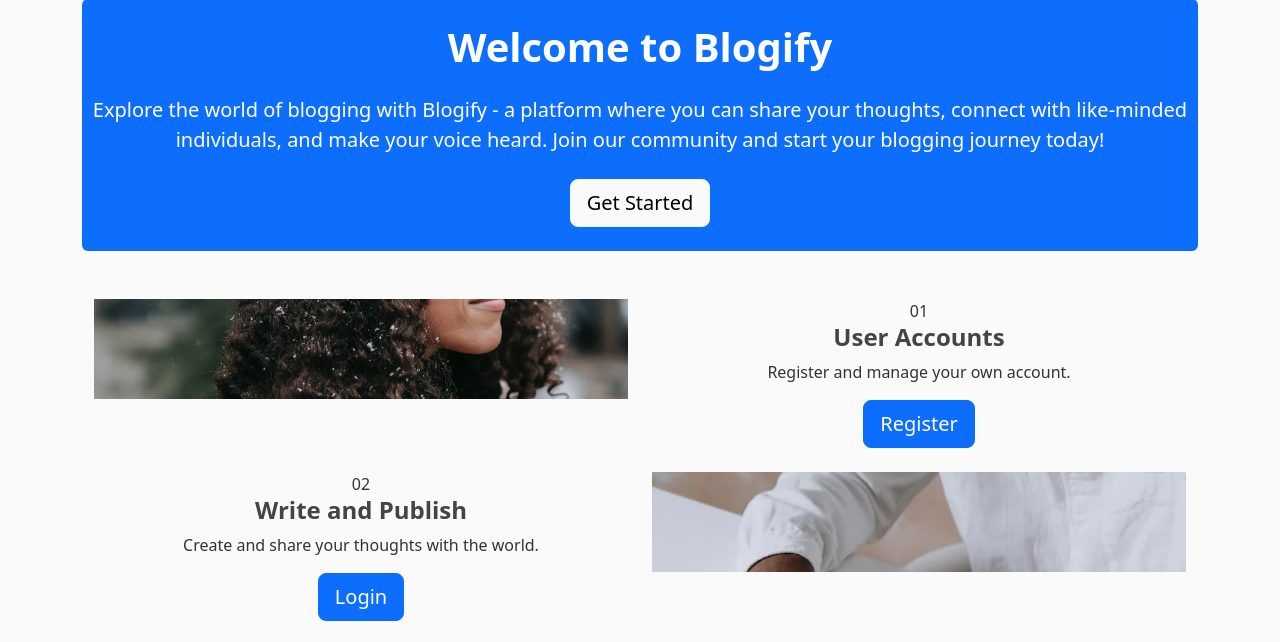
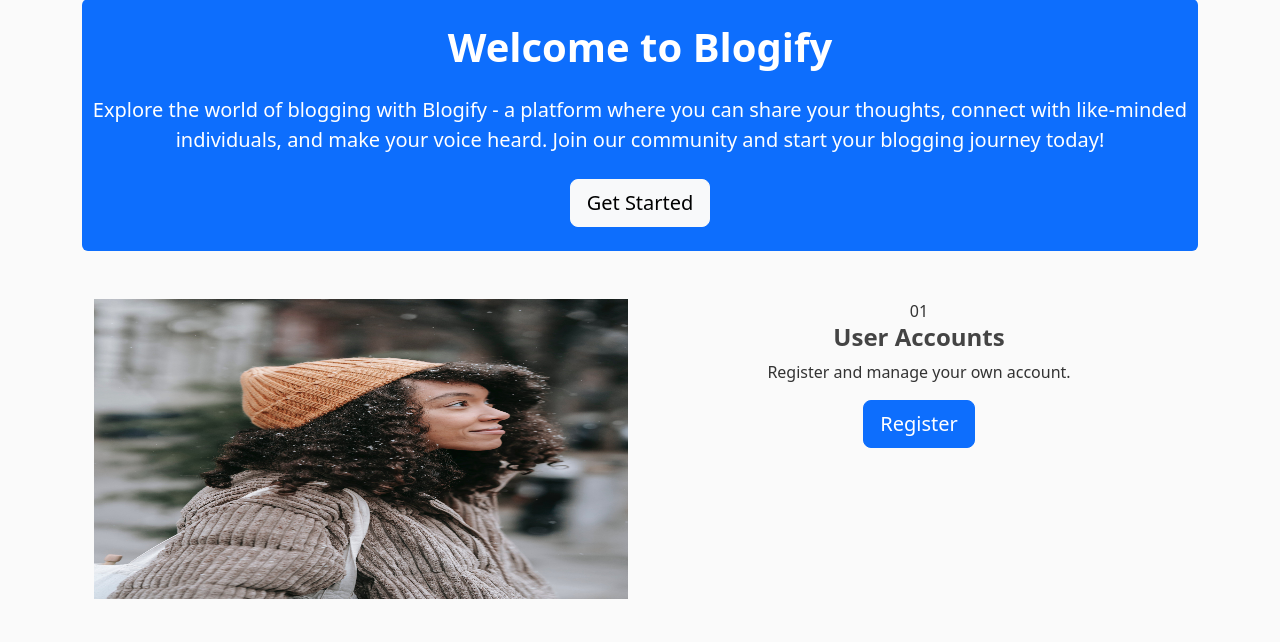
Before and after one commit to emmy3000/Blogify, a Flask app: page / in a window 1280 px wide. Shown: the part 81-723 px from the top of the page. Run offline with Flask 3, Linux system fonts and the light colour scheme; parts of the project's set-up code (start-up, migrations or seed data) failed here and were passed over; some libraries are stand-ins or nearby versions.

Commit message:
Refactor main section of the HTML landing page template

```diff
--- a/blogify_app/static/main.css
+++ b/blogify_app/static/main.css
@@ -39,11 +39,13 @@ h1, h2, h3, h4, h5, h6 {
   font-weight: 500;
 }
 
+/*
 .feature-image {
-    height: 100px; /* Adjust the height as needed */
-    object-fit: cover; /* This property controls how the image is resized within its container */
-    width: 100%; /* Ensure the image takes up the full width of its container */
+    height: 100px;
+    object-fit: cover;
+    width: 100%;
 }
+*/
 
 .testimonial-content {
     flex: 1;
--- a/blogify_app/templates/landing_page.html
+++ b/blogify_app/templates/landing_page.html
@@ -81,7 +81,7 @@
                     <div class="row mb-4">
                         <div class="col-md-6 mb-4">
                             <img src="{{ url_for('static', filename='img/user_accounts_image.jpg') }}" alt="User Accounts"
-                                 class="key-feature-image img-fluid mb-3 feature-image">
+                                 class="key-feature-image img-fluid mb-3 feature-image" style="height: 300px; width: 100%;">
                         </div>
                         <div class="col-md-6">
                             <div class="steps__content-width">
@@ -97,7 +97,7 @@
                     <div class="row mb-4">
                         <div class="col-md-6 order-md-1 mb-4">
                             <img src="{{ url_for('static', filename='img/write_publish_image.jpg') }}" alt="Write and Publish"
-                                 class="key-feature-image img-fluid mb-3 feature-image">
+                                 class="key-feature-image img-fluid mb-3 feature-image" style="height: 300px; width: 100%;">
                         </div>
                         <div class="col-md-6">
                             <div class="steps__content-width">
@@ -113,7 +113,7 @@
                     <div class="row mb-4">
                         <div class="col-md-6 mb-4">
                             <img src="{{ url_for('static', filename='img/engage_community_image.jpg') }}" alt="Engage with Community"
-                                 class="key-feature-image img-fluid mb-3 feature-image">
+                                 class="key-feature-image img-fluid mb-3 feature-image" style="height: 300px; width: 100%;">
                         </div>
                         <div class="col-md-6">
                             <div class="steps__content-width">
```
